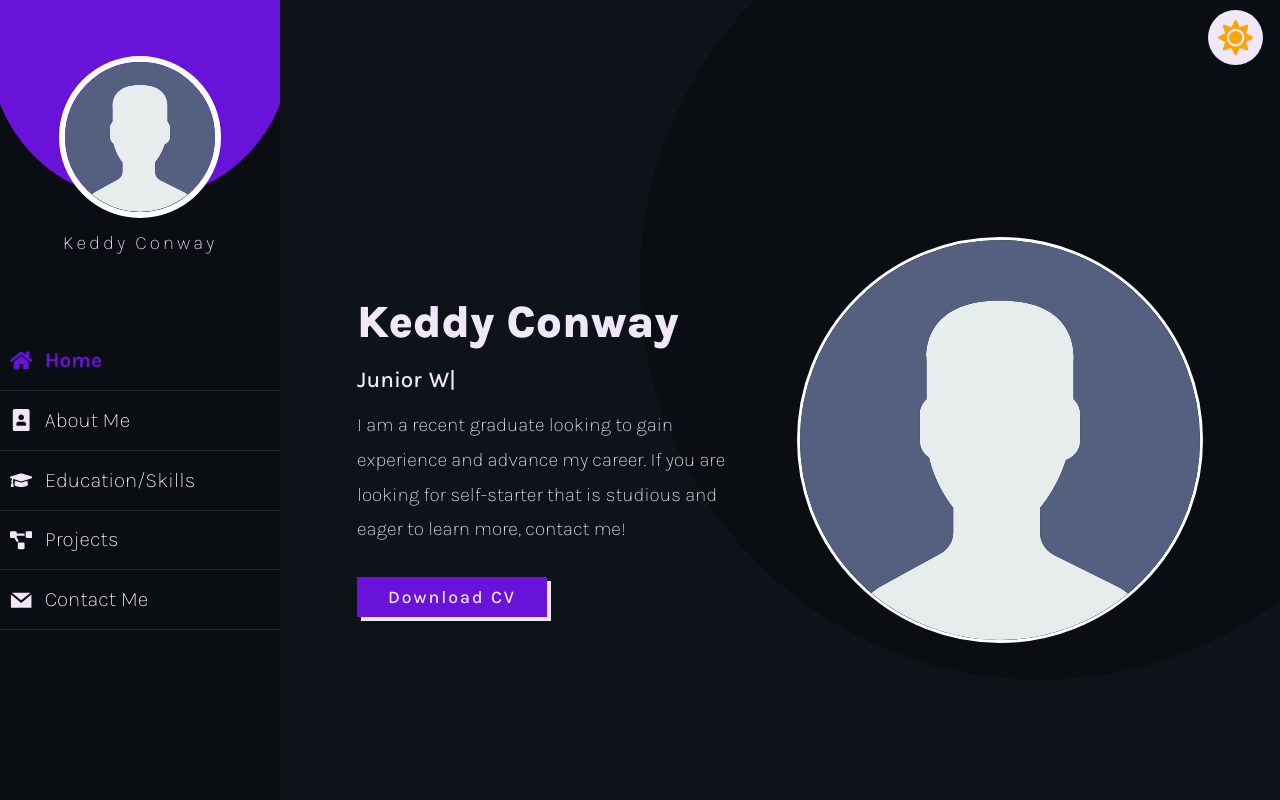
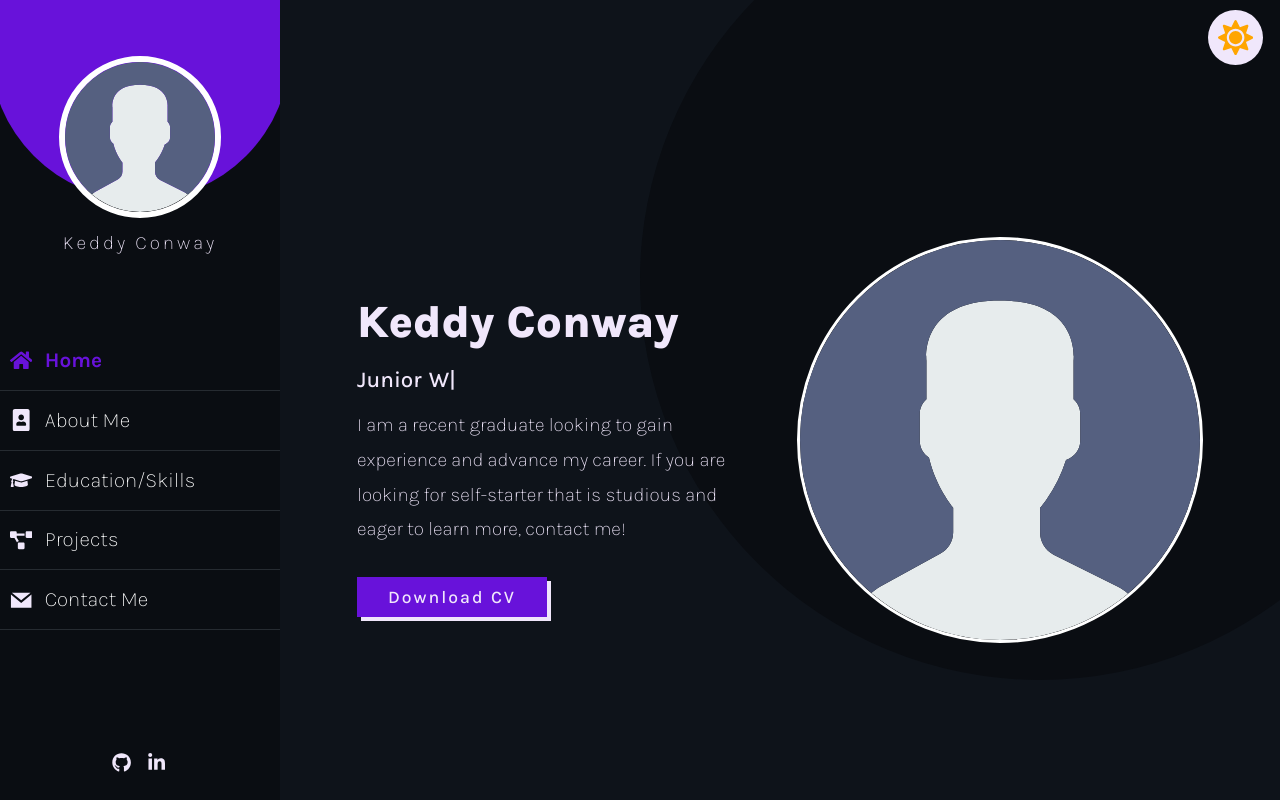
Before and after one commit to kconway7/Portfolio, a React (Vite) app: page / in a window 1280 px wide. Shown: the top 800 px of the page. Built offline with nearby package versions, Linux system fonts and the light colour scheme.

Commit message:
link icons changed to absolute

```diff
--- a/src/pages/Home.jsx
+++ b/src/pages/Home.jsx
@@ -28,7 +28,7 @@ const StyledHome = styled.div`
     width: auto;
     padding-left: 16px;
     padding-right: 16px;
-    padding-top: 14vh;
+    padding-top: 40px;
   }
 `;
 
--- a/src/ui/LinkIcons.jsx
+++ b/src/ui/LinkIcons.jsx
@@ -4,6 +4,9 @@ import styled from 'styled-components';
 const StyledLinkIcons = styled.div`
   display: flex;
   gap: 1rem;
+  position: absolute;
+  bottom: 3%;
+  left: 40%;
 
   & svg {
     height: 1.2rem;
--- a/src/ui/NavBar.jsx
+++ b/src/ui/NavBar.jsx
@@ -18,6 +18,7 @@ const StyledNavBar = styled.ul`
   list-style-type: none;
   flex-direction: column;
   align-items: center;
+  position: relative;
 
   top: 0;
   left: 0;
@@ -33,15 +34,6 @@ const StyledNavBar = styled.ul`
   background-color: #0a0d12;
   overflow: hidden;
   transition: 0.5s;
-
-  li:last-of-type {
-    margin-top: auto;
-    margin-bottom: 20px;
-  }
-
-  /* @media only screen and (max-width: 1000px) {
-    gap: 10px;
-  } */
 `;
 
 const StyledCircle = styled.div`
```
